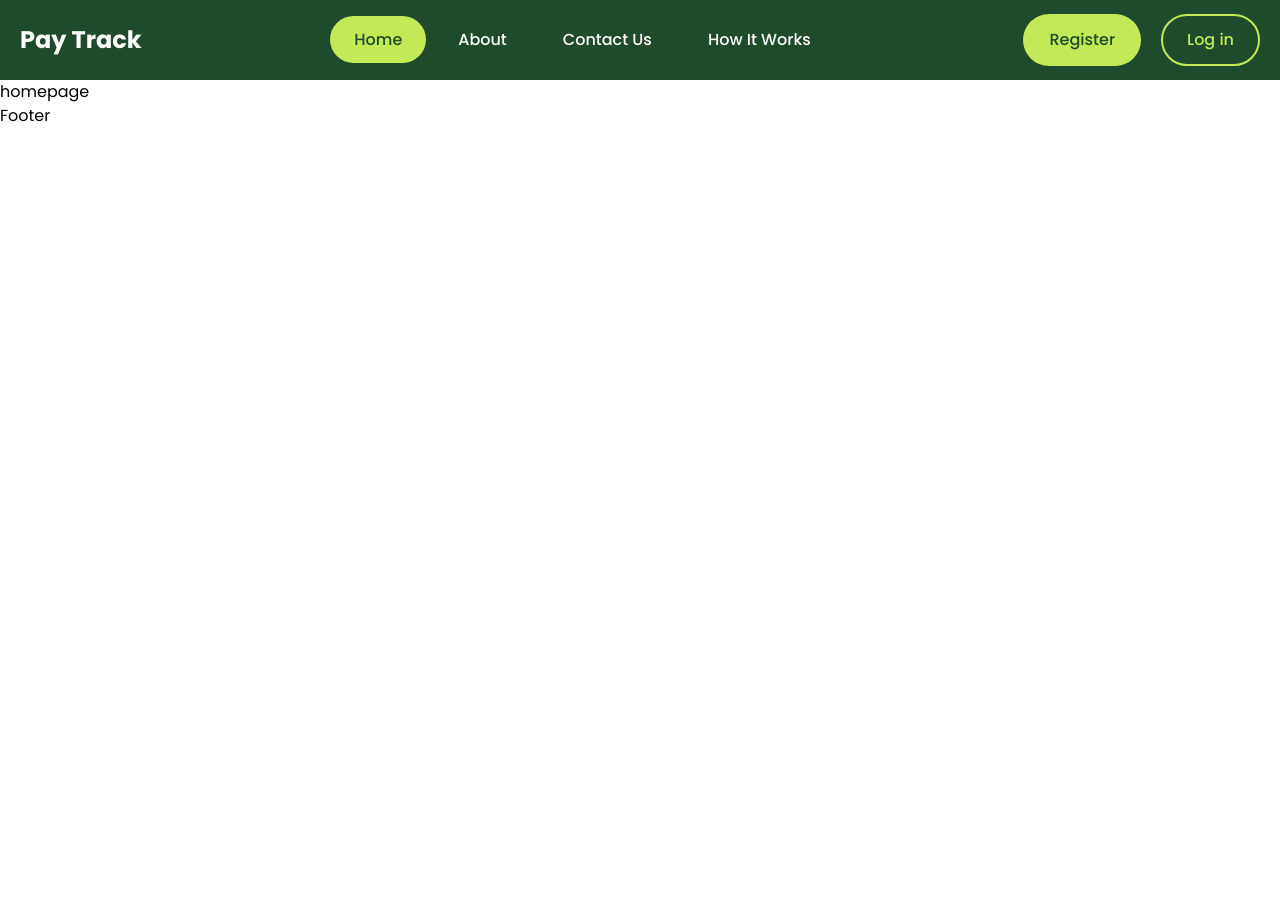
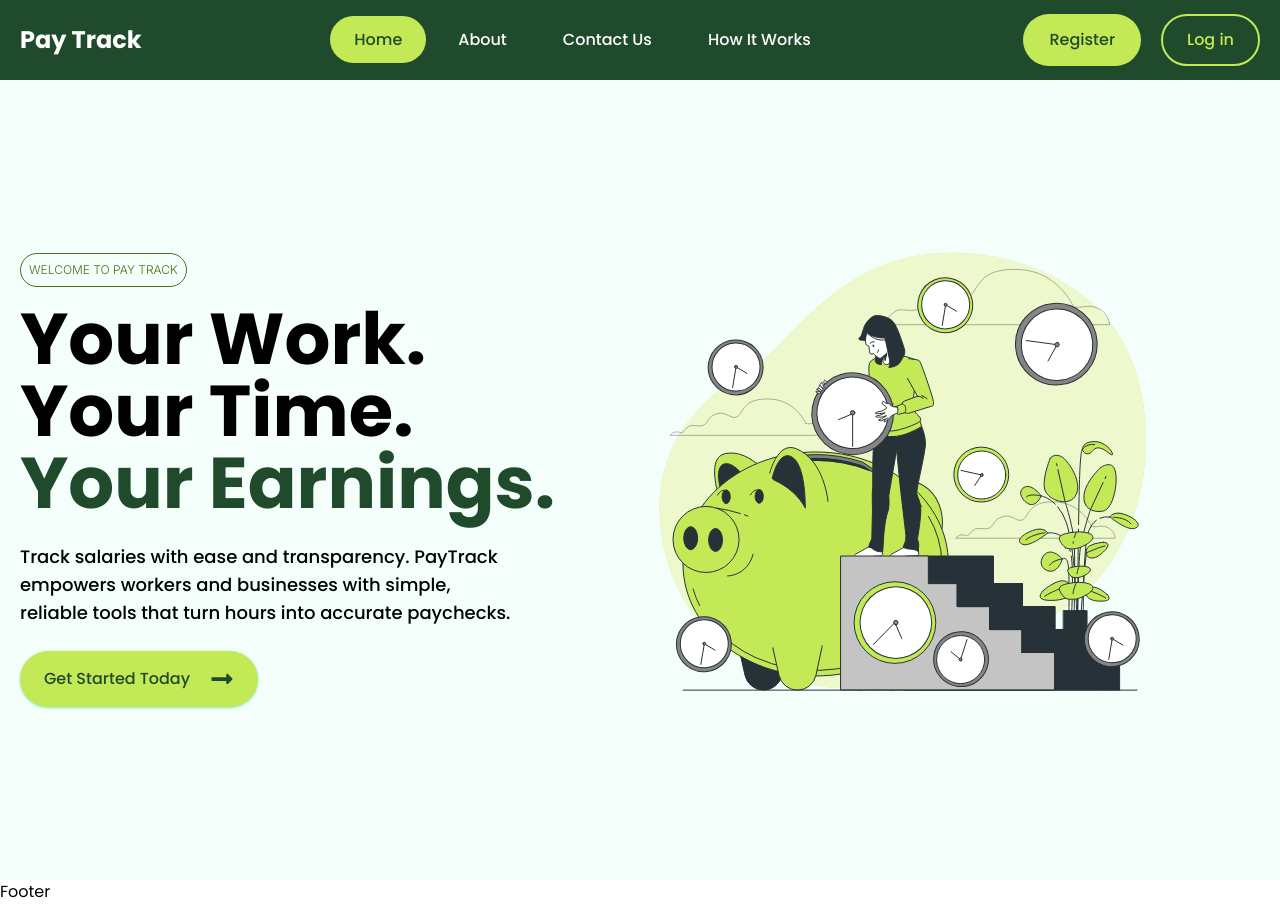
Before and after one commit to Willie3011/pay-track, a React (Vite) app: page / in a window 1280 px wide. Before the commit the page ends 800 px from the top, so only its background shows below. Built offline with nearby package versions, Linux system fonts and the light colour scheme.

Commit message:
Add hero section with new banners and update styles
Added two new SVG banner images and a Hero component. Updated Navbar, Homepage, and index.css to integrate the new hero section and improve overall styling.

```diff
--- /dev/null
+++ b/src/components/Hero.jsx
@@ -0,0 +1,41 @@
+import React from "react";
+import { Link } from "react-router";
+import banner from "../assets/images/banner.svg";
+import { FaLongArrowAltRight } from "react-icons/fa";
+
+const Hero = () => {
+  return (
+    <section className="min-h-screen px-5 max-lg:py-22 bg-creme-white">
+      <div className="max-w-7xl min-h-screen mx-auto flex flex-col items-center lg:flex-row  gap-6">
+        <div className="lg:max-w-1/2 w-full h-full flex max-lg:items-center flex-col ">
+          <span className="max-w-fit border rounded-full uppercase font-Inter font-light text-xs p-2 border-secondary text-secondary">
+            Welcome to Pay Track
+          </span>
+          <h1 className="text-5xl lg:text-7xl font-bold lg:text-balance mt-4 max-lg:text-center">
+            Your Work. Your Time.{" "}
+            <span className="text-primary">Your Earnings.</span>
+          </h1>
+          <p className="mt-6 text-lg font-medium lg:max-w-[500px] max-lg:text-center">
+            Track salaries with ease and transparency. PayTrack empowers workers
+            and businesses with simple, reliable tools that turn hours into
+            accurate paychecks.
+          </p>
+          <Link
+            to="/dashboard"
+            className="mt-6 w-fit flex items-center bg-accent hover:bg-primary text-primary hover:text-accent shadow-sm shadow-accent-2 font-medium py-4 px-6 rounded-full duration-300">
+            Get Started Today <FaLongArrowAltRight className="text-2xl ms-5" />
+          </Link>
+        </div>
+        <div className="lg:max-w-1/2 w-full h-full">
+          <img
+            className="lg:w-[500px] lg:h-[500px] w-full h-full"
+            src={banner}
+            alt="A banner"
+          />
+        </div>
+      </div>
+    </section>
+  );
+};
+
+export default Hero;
--- a/src/components/Navbar.jsx
+++ b/src/components/Navbar.jsx
@@ -61,11 +61,11 @@ const Navbar = ({open, setOpen}) => {
         {/* Mobile menu */}
         <div
           className={`${
-            open ? "left-0" : "-left-[999px]"
+            open ? "left-0" : "-left-[9999px]"
           } absolute top-0 flex min-h-screen w-3/4 bg-white text-black shadow-sm items-center justify-center z-10 duration-300`}>
 
             {/* close button */}
-            <button onClick={() => setOpen(false)} className="absolute top-4 right-4 h-8 w-8 rounded-2xl text-gray-500 hover:text-gray-900 hover:bg-gray-100 flex items-center justify-center duration-300 cursor-pointer"><MdClose/></button>
+            <button onClick={() => setOpen(false)} className="absolute top-4 right-4 h-8 w-8 text-2xl rounded-2xl text-gray-500 hover:text-gray-900 hover:bg-gray-100 flex items-center justify-center duration-300 cursor-pointer"><MdClose/></button>
           <ul className="flex flex-col p-8 gap-16 items-center">
             <li>
               <NavLink
--- a/src/index.css
+++ b/src/index.css
@@ -1,8 +1,10 @@
 @import url(https://fonts.googleapis.com/css?family=Poppins:100,100italic,200,200italic,300,300italic,regular,italic,500,500italic,600,600italic,700,700italic,800,800italic,900,900italic);
+@import url(https://fonts.googleapis.com/css?family=Inter:100,200,300,regular,500,600,700,800,900,100italic,200italic,300italic,italic,500italic,600italic,700italic,800italic,900italic);
 @import "tailwindcss";
 
 @theme {
   --font-Poppins: 'Poppins', sans-serif;
+  --font-Inter: 'Inter', sans-serif;
   --color-primary: #1f4b2c;
   --color-secondary: #4d7111;
   --color-accent: #c3e956;
--- a/src/pages/Homepage.jsx
+++ b/src/pages/Homepage.jsx
@@ -1,8 +1,11 @@
 import React from 'react'
+import Hero from '../components/Hero'
 
 const homepage = () => {
   return (
-    <div>homepage</div>
+    <div className='min-h-screen'>
+        <Hero/>
+    </div>
   )
 }
 
```
Also changed, not shown: src/assets/images/banner.svg (added), src/assets/images/banner2.svg (added).
